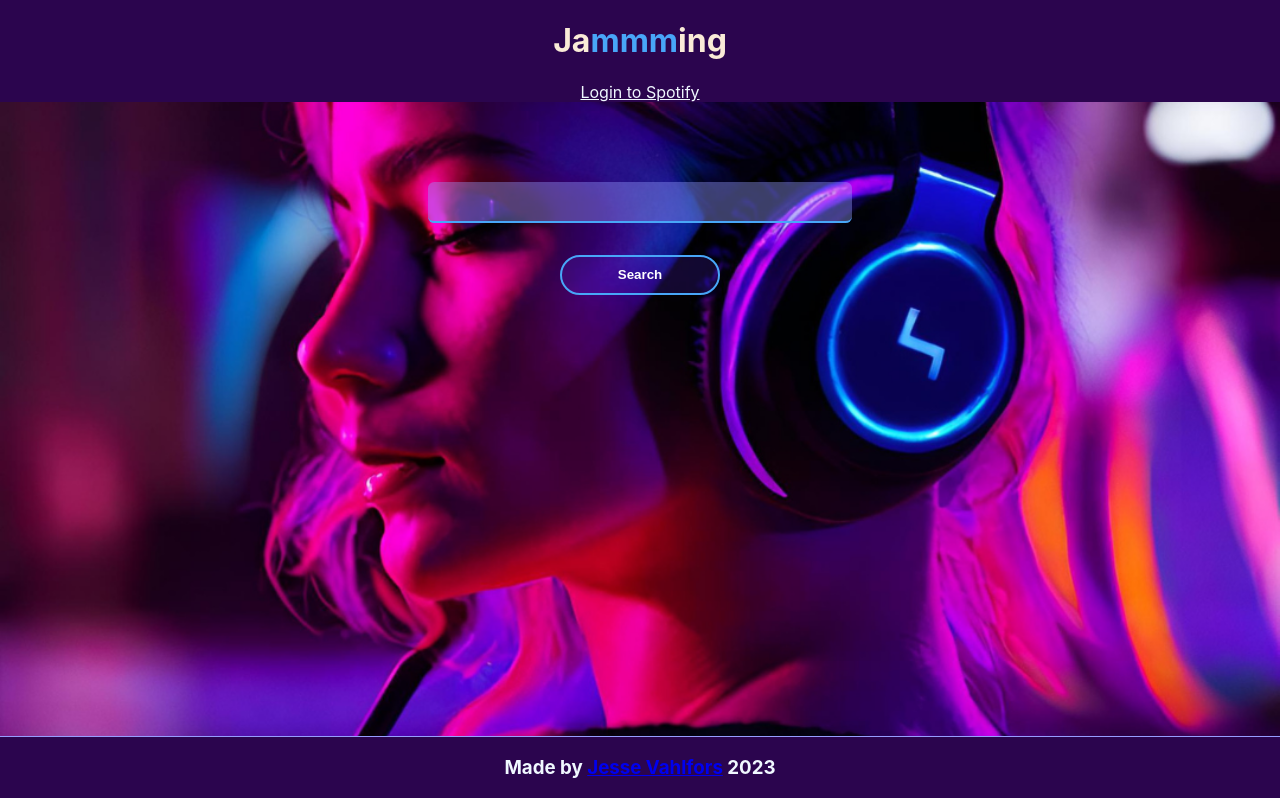
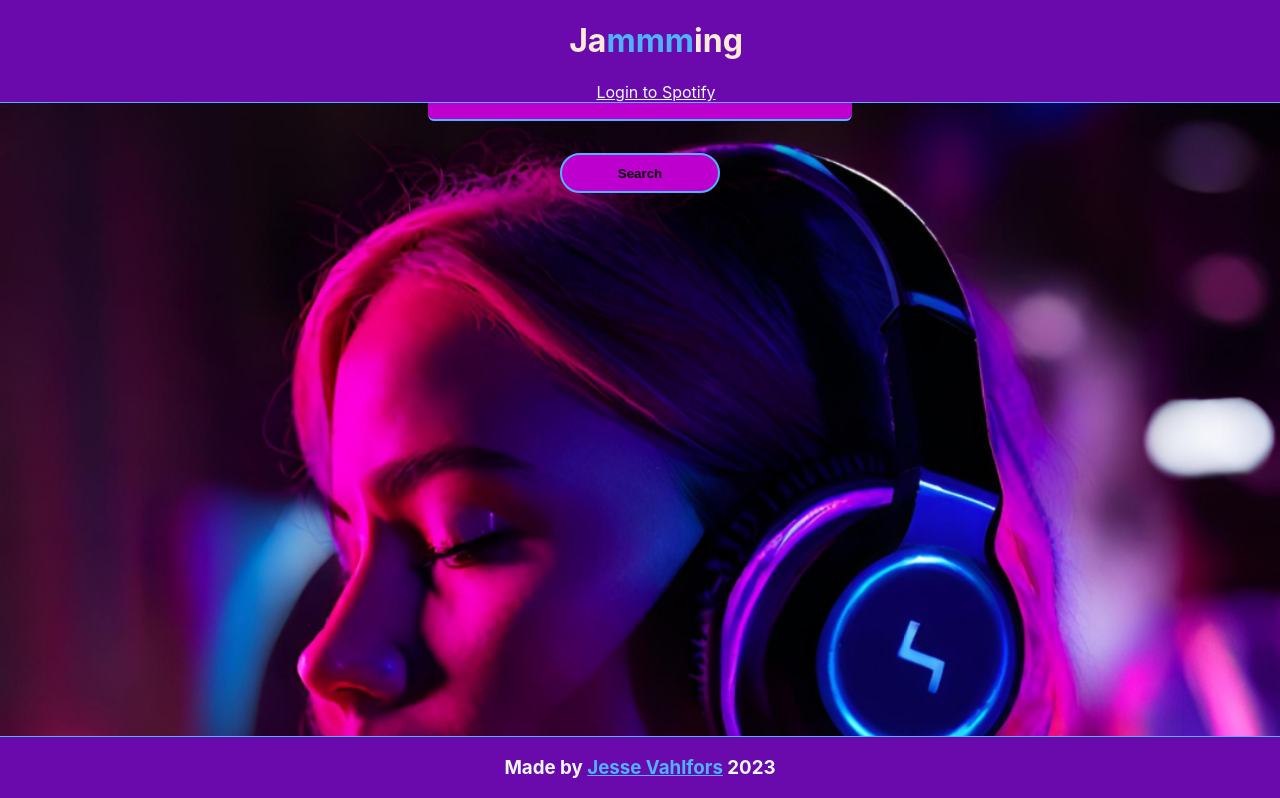
Before and after one commit to JesseVahlfors/Jammming, a React (Create React App) app: page / in a window 1280 px wide. Shown: the top 798 px of the page. Built offline with nearby package versions, Linux system fonts and the light colour scheme.

Commit message:
trying out styling

```diff
--- a/public/index.html
+++ b/public/index.html
@@ -9,7 +9,6 @@
       name="description"
       content="Web site created using create-react-app"
     />
-    <link rel="apple-touch-icon" href="%PUBLIC_URL%/logo192.png" />
 
     <link rel="manifest" href="%PUBLIC_URL%/manifest.json" />
 
--- a/src/AccessToken.js
+++ b/src/AccessToken.js
@@ -35,7 +35,7 @@ function logOutAfterExpiration() {
     }
 }
 
-function checkAccessTokenExpiration() {
+export function checkAccessTokenExpiration() {
     if (!accessToken) {
         clearInterval(interval);
     } else {
@@ -44,5 +44,3 @@ function checkAccessTokenExpiration() {
     }
 
 }
-
-checkAccessTokenExpiration();
--- a/src/App/App.css
+++ b/src/App/App.css
@@ -1,13 +1,13 @@
+@import url(../Utilities/StylingVariables.css);
+
 html, body {
   box-sizing: border-box;
   margin: 0;
   padding: 0;
+  /* background-color: var(--main-color); */
 }
 
 button {
-  min-width: 6em;
-  height: 3em;
-  color: #fff;
   padding: 5px 10px;
   font-weight: bold;
   cursor: pointer;
@@ -16,18 +16,34 @@ button {
   display: inline-block;
   outline: none;
   border-radius: 20px;
-  border: 2px solid rgb(72, 166, 248);
-  background: rgba(92, 43, 226, 0.2);
+  border: 2px solid var(--accent-color);
+  background: var(--tertiary-color);
 }
 
 button:hover {
-  background: rgb(151, 88, 209);
+  background: var(--secondary-color);
+}
+
+
+
+header {
+  background-color: var(--secondary-color);
+  padding: 0em 1em;
+  position: fixed;
+  width: 100%;
+  top: 0;
+  z-index: 1;
+  border-bottom: 1px solid var(--accent-color);
+}
+
+header a {
+  color: aliceblue;
 }
 
 footer {
   color:aliceblue;
-  background-color: rgb(43, 5, 78);
-  border-top: 1px solid #969dff;
+  background-color: var(--secondary-color);
+  border-top: 1px solid var(--accent-color);
   text-align: center;
   padding-bottom: 15px;
   position: fixed;
@@ -37,13 +53,8 @@ footer {
   width: 100%;
 }
 
-header {
-  background-color: rgb(43, 5, 78);
-  padding: 0em 1em;
-}
-
-header a {
-  color: aliceblue;
+footer a {
+  color: var(--accent-color)
 }
 
 h1 {
@@ -59,20 +70,49 @@ h4 {
   color:aliceblue;
 }
 span {
-  color:rgb(72, 166, 248)
-}
-
-.App {
-  background: no-repeat center center fixed;
-  background-size: cover;
-  min-height: 100vh;
-  @media (max-width: 1024px) {
-  height: auto;
-  }
+  color:var(--accent-color);
 }
 
 .App-container {
-  padding-bottom: 5em;
+}
+
+.section {
+  transform-origin: center top;
+  transform: scaleY(calc(1 - var(--scale)));
+}
+
+.section > * {
+  transform-origin: center top;
+  transform: scaleY(calc(1 / (1 - var(--scale))));
+}
+
+.image-container {
+  position: sticky;
+  top: 0;
+  margin: 0;
+  z-index: -2;
+}
+
+.image-container img {
+  display: block;
+  position: absolute;
+  top: 0;
+  left: 0;
+  width: 100%;
+  -o-object-fit: cover;
+  object-fit: cover;
+  object-position: center top;
+  height: auto;
+}
+
+.image-container::after {
+  content: '';
+  position: absolute;
+  bottom: 0;
+  left: 0;
+  width: 100%;
+  height: 50%;
+  background: linear-gradient(/* ... */);
 }
 
 .lists-container {
@@ -88,6 +128,7 @@ span {
   align-items: center;
   flex-direction: row;
   justify-content: space-between;
+  padding: 0em 1em;
 }
 
 .loggedIn h4 {
@@ -123,12 +164,12 @@ span {
 
 .searchbar input {
   max-width: 80%;
-  background-color: rgb(150, 157, 255, 40%);
+  background-color: var(--tertiary-color);
   color: aliceblue;
   font-size: 2em;
   border: none;
   border-bottom: solid 2px;
-  border-color: rgb(72, 166, 248);
+  border-color: var(--accent-color);
   margin-bottom: 1em;;
   border-radius: 0.2em;
 }
--- a/src/App/App.js
+++ b/src/App/App.js
@@ -58,7 +58,7 @@ function App() {
   };
 
   return (
-    <div className="App" style={{ backgroundImage: `url(${background})`}}>
+    <div className="App" >
       <header className="App-header" >
         {token ? (
           <div className='loggedIn'>
@@ -73,7 +73,11 @@ function App() {
           </div>
         )}
       </header>
-      <div className='App-container'>
+      <main className='App-container'>
+        <figure className='image-container'>
+          <img src={background} alt='Girl with headphones' />
+        </figure>
+        <section className='section'>
           <SearchBar setSearchData={setSearchData} setLoading={setLoading} />
           <div className='lists-container'>
               {loading ? (
@@ -95,9 +99,9 @@ function App() {
                   )}
                 </>
               )}
-
           </div>
-      </div>
+        </section>
+      </main>
       <footer>
         <h3>Made by <a href='https://github.com/JesseVahlfors'>Jesse Vahlfors</a> 2023</h3>
       </footer>
--- a/src/Playlist/Playlist.css
+++ b/src/Playlist/Playlist.css
@@ -1,23 +1,26 @@
+@import url(../Utilities/StylingVariables.css);
+
 .playlist {
     display: flex;
     flex-direction: column;
     align-items: center;
     border-radius: 1em;
     color: aliceblue;
-    grid-area: 1 / 6 / 2 / 9;
+    grid-area: 1 / 6 / 2 / 8;
 }
 
 .playlist button {
     align-self: center;
+    background-color: var(--tertiary-color);
 }
 
 .playlist input {
-background-color: rgb(150, 157, 255, 0%);
+    background-color: rgba(255, 150, 211, 0);
     color: aliceblue;
     font-size: 1.5em;
     border: none;
     border-bottom: solid 2px;
-border-color: rgb(72, 166, 248);
+    border-color: var(--accent-color);
     box-sizing: content-box;
     height: 3em;
     @media (max-width: 700px) {
@@ -43,11 +46,16 @@ height: 3em;
 
 .playlistTrack {
     display: grid;
-grid-template-columns: 1fr 3fr;
+    grid-template-columns: 1fr 5fr;
     grid-template-rows: 1fr;
     grid-column-gap: 0px;
     grid-row-gap: 0px;
-align-items: center
+    align-items: center;
+    border-radius: 1em;
 }
-.playlistTrack:nth-child(1) { grid-area: 1 / 2 / 2 / 3; }
-.playlistTrack:nth-child(2) { grid-area: 1 / 1 / 2 / 2; }
+
+.playlistTrack button {
+    height: 100%;
+    max-width: none;
+    box-shadow: 0 4px 2px 2px hsla(241, 72%, 11%, 0.637);
+}
--- a/src/Playlist/Playlist.js
+++ b/src/Playlist/Playlist.js
@@ -6,7 +6,7 @@ function Playlist(props) {
         <>
             {props.playlist.map((track) => (
             <div key={track.id} className="playlistTrack">
-                <button onClick={() => props.onRemoveFromPlaylist(track)} className="removeButton">Remove</button>
+                <button onClick={() => props.onRemoveFromPlaylist(track)} className="removeButton"></button>
                 <Track name={track.name} artist={track.artists[0].name} album={track.album.name}  image={track.album.images[1].url}/>
             </div>
             ))}
--- a/src/SearchBar.js
+++ b/src/SearchBar.js
@@ -1,5 +1,5 @@
 import { useState } from "react";
-import { getAccessToken } from "./AccessToken";
+import { getAccessToken, checkAccessTokenExpiration } from "./AccessToken";
 
 export default function SearchBar (props) {
     const [searchData, setSearchData] = useState("");
@@ -43,6 +43,7 @@ export default function SearchBar (props) {
                 props.setSearchData(tracks);
                 props.setLoading(false);
                 setSearchData("")
+                checkAccessTokenExpiration();
             } else {
                 console.error("failed to fetch tracks:", response.statusText);
                 props.setLoading(false);
--- a/src/Track/Track.css
+++ b/src/Track/Track.css
@@ -1,21 +1,35 @@
+@import url(../Utilities/StylingVariables.css);
+
 .container {
     display: grid;
     grid-template-columns: repeat(8, 1fr);
     grid-template-rows: repeat(2, 1fr);
     grid-column-gap: 5px;
     grid-row-gap: 5px;
-    box-shadow: 0 4px 2px 2px #090831;
     border-radius: 1em;
+    border: 2px solid var(--accent-color);
     align-items: center;
-    background-color: rgb(138, 43, 226, 50%);
+    box-shadow: 0 4px 2px 2px hsla(241, 72%, 11%, 0.637);
+    background-color: var(--secondary-color);
+    @media (max-width: 500px) {
+        display: flex;
+        flex-direction: column;
+    }
 }
 
 .image {
     grid-area: 1 / 1 / 3 / 4;;
     width: 100%;
     height: 100%;
-    object-fit: cover;
+    object-fit: contain;
     border-radius: 1em;
 }
-.name { grid-area: 1 / 4 / 2 / 9; }
-.artist { grid-area: 2 / 4 / 3 / 9; }
+.name {
+    grid-area: 1 / 4 / 2 / 9;
+    margin: 0;
+}
+
+.artist {
+    grid-area: 2 / 4 / 3 / 9;
+    margin: 0;
+}
--- a/src/Tracklist/TrackList.js
+++ b/src/Tracklist/TrackList.js
@@ -28,7 +28,7 @@ function TrackList({ tracks, onAddToPlaylist }) {
             {tracks.map((track) => (
                 <div key={track.id} className="tracklist-container">
                     <Track  name={track.name} artist={track.artists[0].name} album={track.album.name}  image={track.album.images[1].url} />
-                    <button onClick={() => onAddToPlaylist(track)} >Add</button>
+                    <button onClick={() => onAddToPlaylist(track)} ></button>
                 </div>
             ))}
         </div>
--- a/src/Tracklist/Tracklist.css
+++ b/src/Tracklist/Tracklist.css
@@ -1,9 +1,13 @@
+@import url(../Utilities/StylingVariables.css);
+
 .tracklist {
     display: flex;
     flex-direction: column;
     align-items: center;
     color: aliceblue;
-    grid-area: 1 / 2 / 2 / 5;
+    grid-area: 1 / 3 / 2 / 5;
+    gap: 8px;
+
 }
 .tracklist h2 {
     height: 3em;
@@ -12,12 +16,18 @@
 }
 .tracklist-container {
     display: grid;
-    grid-template-columns: 3fr 1fr;
+    grid-template-columns: 5fr 1fr;
     grid-template-rows: 1fr;
     grid-column-gap: 0px;
     grid-row-gap: 0px;
-    align-items: center
+    align-items: center;
+    border-radius: 1em;
+}
 
+.tracklist-container button {
+    max-width: none;
+    height: 100%;
+    box-shadow: 0 4px 2px 2px hsla(241, 72%, 11%, 0.637);
 }
 
 .tracklist-container:nth-child(1) { grid-area: 1 / 1 / 2 / 2; }
--- /dev/null
+++ b/src/Utilities/StylingVariables.css
@@ -0,0 +1,26 @@
+/* :root {
+    --main-color: #449DB3 ;
+    --secondary-color: #8ECED9;
+    --tertiary-color: antiquewhite;
+    --accent-color: #0C3F5E;
+    --scale: 0.1;
+    --space: 8vmin;
+} */
+
+/* :root {
+    --main-color: #190482 ;
+    --secondary-color: #7752FE;
+    --tertiary-color: 8E8FFA;
+    --accent-color: #C2D9FF;
+    --scale: 0.1;
+    --space: 8vmin;
+} */
+
+:root {
+    --main-color: #29067Fff ;
+    --secondary-color: #6A0AADff;
+    --tertiary-color: #BD00CEff;
+    --accent-color: #4FB2FCff;
+    --scale: 0.1;
+    --space: 8vmin;
+}
```
Also changed, not shown: public/manifest.json, src/img/HeadphonesGirl2.jpg (added), src/img/HeadphonesGirl3.jpg (added). Lines whose indentation alone changed are shown as unchanged.
